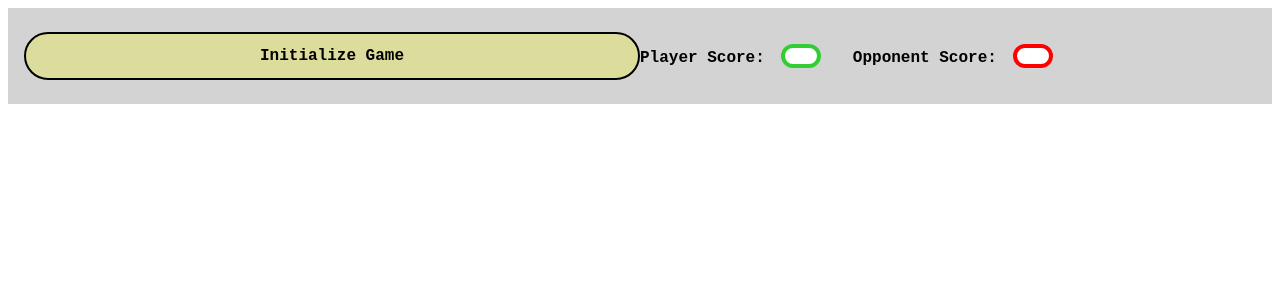
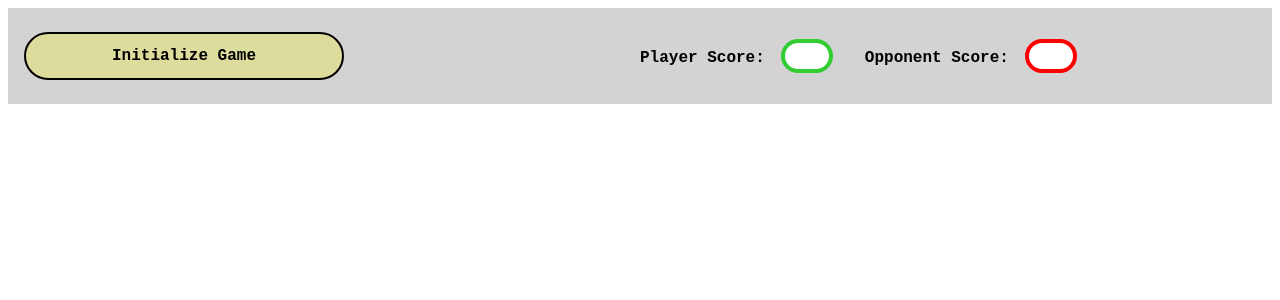
Before and after one commit to Tute24/refactored-rock-paper-scissors, a React (Vite) app: page / in a window 1280 px wide. Shown: the top 300 px of the page. Built offline with nearby package versions, Linux system fonts and the light colour scheme.

Commit message:
Establishing a max-width for the button so it doesn't get cut on the mobile screen

```diff
--- a/src/RSP.module.css
+++ b/src/RSP.module.css
@@ -1,6 +1,4 @@
-*{
-    box-sizing: border-box;
-}
+
 
 .initButton{
     cursor: pointer;
@@ -11,7 +9,8 @@
     font-size: large;
     font-weight:bold;
     background-color: rgb(220, 220, 157);
-    width: 100%;
+    width: 90%;
+    max-width: 320px;
 }
 
 @media screen and (max-width: 768px) {
```
